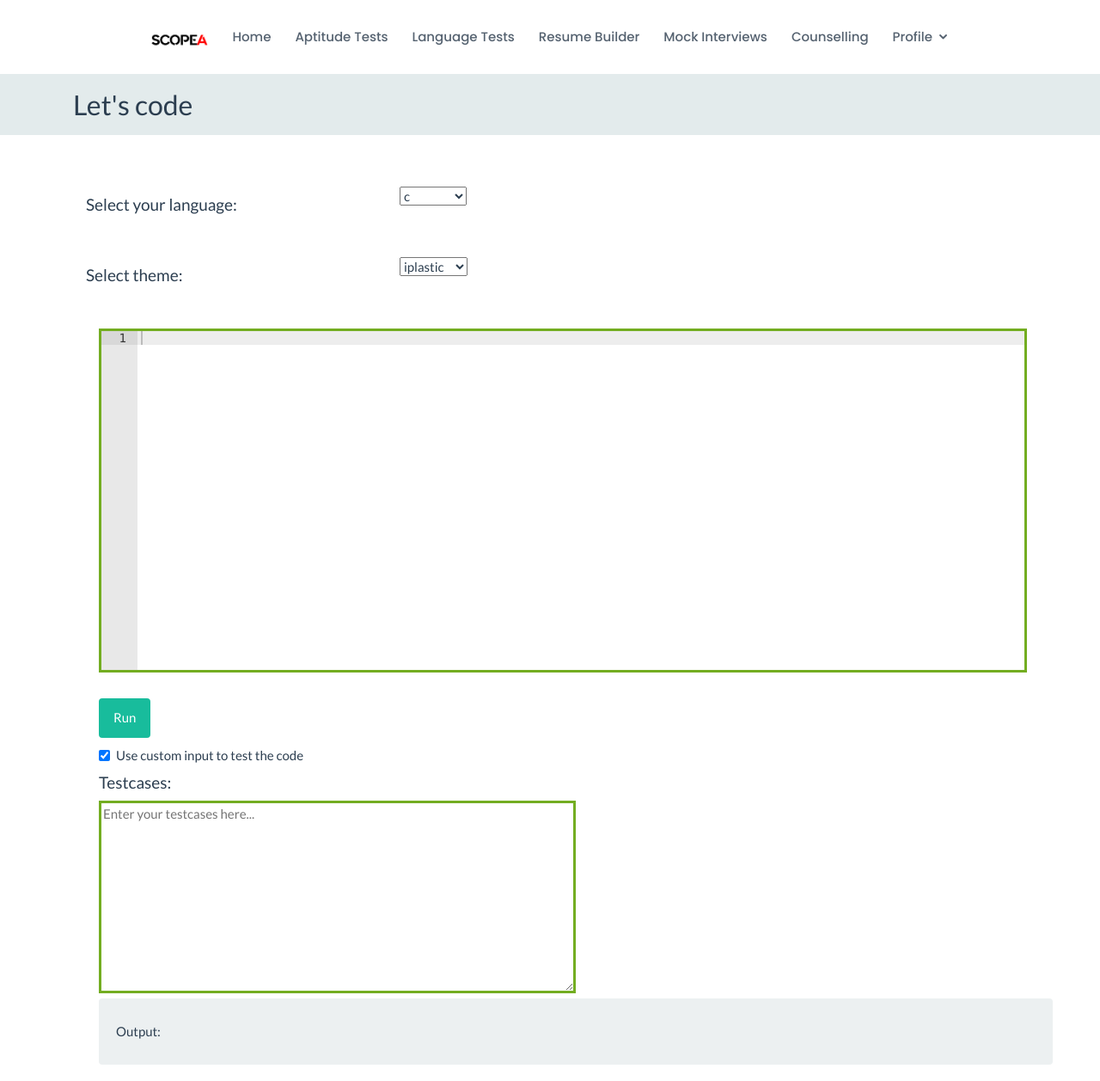
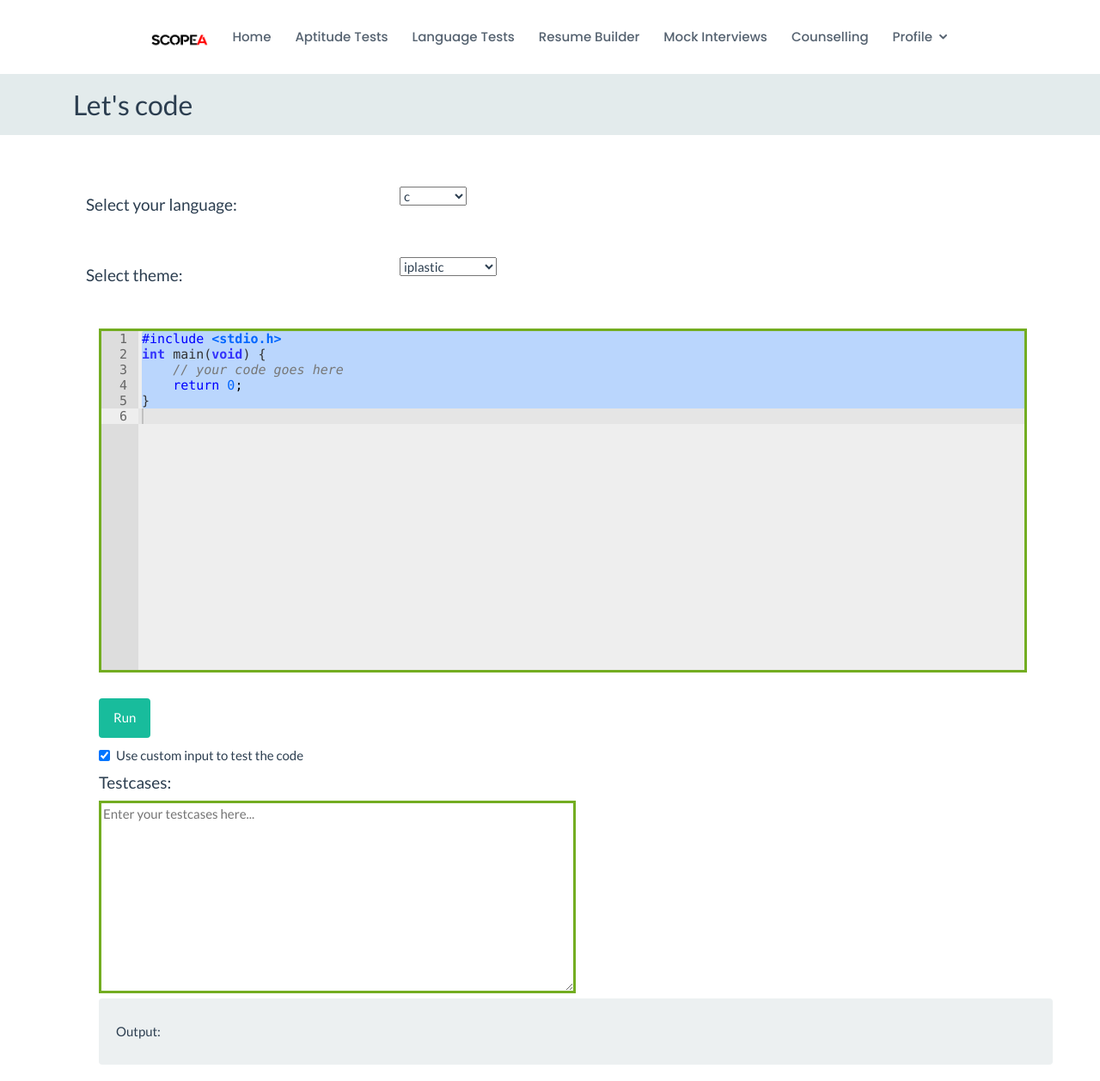
Before and after one commit to World-Konkani-Centre/sushiksha_placement_prep, a Django app: page /compiler/ in a window 1280 px wide. Shown: the top 1257 px of the page at 86% size. Run offline with Django 3.2, Linux system fonts and the light colour scheme; the visitor is signed in with stand-in values (Sample User, id 1); parts of the project's set-up code (start-up, migrations or seed data) failed here and were passed over; some libraries are stand-ins or nearby versions.

Commit message:
coding module complete

```diff
--- a/templates/compiler/code_editor_content.html
+++ b/templates/compiler/code_editor_content.html
@@ -43,9 +43,9 @@
             <h4 class="language-text">Select theme:</h4>
         </div>
         <div id="outer" class="col-">
-            <select id="language" data-placeholder="Choose a theme..." class="" tabindex="1">
+            <select id="theme" data-placeholder="Choose a theme..." class="" tabindex="1">
             <option value="iplastic">iplastic</option>
-            <option value="ambiance">ambiane</option>
+            <option value="ambiance">ambiance</option>
             <option value="chrome">chrome</option>
             <option value="clouds">clouds</option>
             <option value="github">github</option>
@@ -53,7 +53,10 @@
             <option value="terminal">terminal</option>
             <option value="xcode">xcode</option>
             <option value="kuroir">kuroir</option>
-            <option value="2">kotlin</option>
+                <option value="chaos">chaos</option>
+                <option value="dreamweaver">dreamweaver</option>
+                <option value="eclipse">eclipse</option>
+                <option value="vibrant_ink">vibrant_ink</option>
         </select>
         </div>
     </div>
@@ -89,25 +92,57 @@
 <script src="{% static 'compiler/src-min/ace.js' %}" type="text/javascript" charset="utf-8"></script>
 
 <script>
+
+    var editorContent;
+	// language selected
+	var languageSelected = "c";
+	// editor-theme
+	var editorThemeSelected = "iplastic";
+	// indent-spaces
+	var indentSpaces = 4;
+
+
+    var langBoilerplate = {}
+	langBoilerplate['c'] = "#include <stdio.h>\nint main(void) {\n	// your code goes here\n	return 0;\n}\n";
+	langBoilerplate['cpp14'] = "#include <iostream>\nusing namespace std;\n\nint main() {\n	// your code goes here\n	return 0;\n}\n";
+	langBoilerplate['java'] = "import java.util.*;\npublic class TestDriver {\n    public static void main(String[] args) {\n        // Your code goes here\n    }\n}";
+	langBoilerplate['python3'] = "def main():\n    # Your code goes here\n   return 0\n\nif __name__ == \"__main__\":\n    main()";
+
+	ace.config.set("basePath", "/static/compiler/src-min/");
+	// trigger extension
+	ace.require("ace/ext/language_tools");
+
     var editor = ace.edit("editor");
-    editor.setTheme("ace/theme/xcode");
+    editor.setTheme("ace/theme/"+editorThemeSelected);
     editor.getSession().setMode("ace/mode/c_cpp");
+    editor.getSession().setTabSize(4);
     editor.setShowPrintMargin(false);
-    editor.setFontSize("14px");
+    editor.setFontSize(15);
+    editor.setOptions({
+		enableBasicAutocompletion: true,
+		enableSnippets: true,
+		enableLiveAutocompletion: true
+	});
+
+editor.setValue(langBoilerplate[languageSelected]);
 
     $("#language").change(function () {
-        var l =$("select option:selected").text();
-        console.log(l);
-        if (l==="python" || l==="python3")
+        languageSelected =$("#language option:selected").text();
+        editor.setValue(langBoilerplate[languageSelected]);
+        if (languageSelected==="python" || languageSelected==="python3")
             {editor.getSession().setMode("ace/mode/python");}
-        else if (l==="c"){
+        else if (languageSelected==="c" || languageSelected==="cpp14"){
             editor.getSession().setMode("ace/mode/c_cpp");
         }
         else{
-            editor.getSession().setMode("ace/mode/"+l);
+            editor.getSession().setMode("ace/mode/"+languageSelected);
         }
+    });
 
-
+     $("#theme").change(function () {
+        editorThemeSelected =$("#theme option:selected").text();
+        console.log(editorThemeSelected);
+        editor.setTheme("ace/theme/"+editorThemeSelected);
     });
 
      $('#custom-input-checkbox').click(function () {
@@ -128,7 +163,7 @@
                 data: {
 
                     script: editor.getValue(),
-                    lang: $("select option:selected").text(),
+                    lang: $("#language option:selected").text(),
                     stdin:$("#stdin").val(),
                     csrfmiddlewaretoken:$('input[name=csrfmiddlewaretoken]').val(),
 
@@ -137,9 +172,16 @@
 
                 success: function (output) {
                     // enables submit btn
+                    console.log(output)
                     $("#btn").prop('disabled', false)
                     var str = (output.output).toString();
                     str=decodeURIComponent(escape(str));
+                    var sentences = str.split("\n");
+                    for(let i=0;i<sentences.length;i++)
+                    {
+                        sentences[i] = sentences[i]+"<br>";
+                    }
+                    str = sentences.join("");
                  $("#output").html(str);
                 },
 
```
